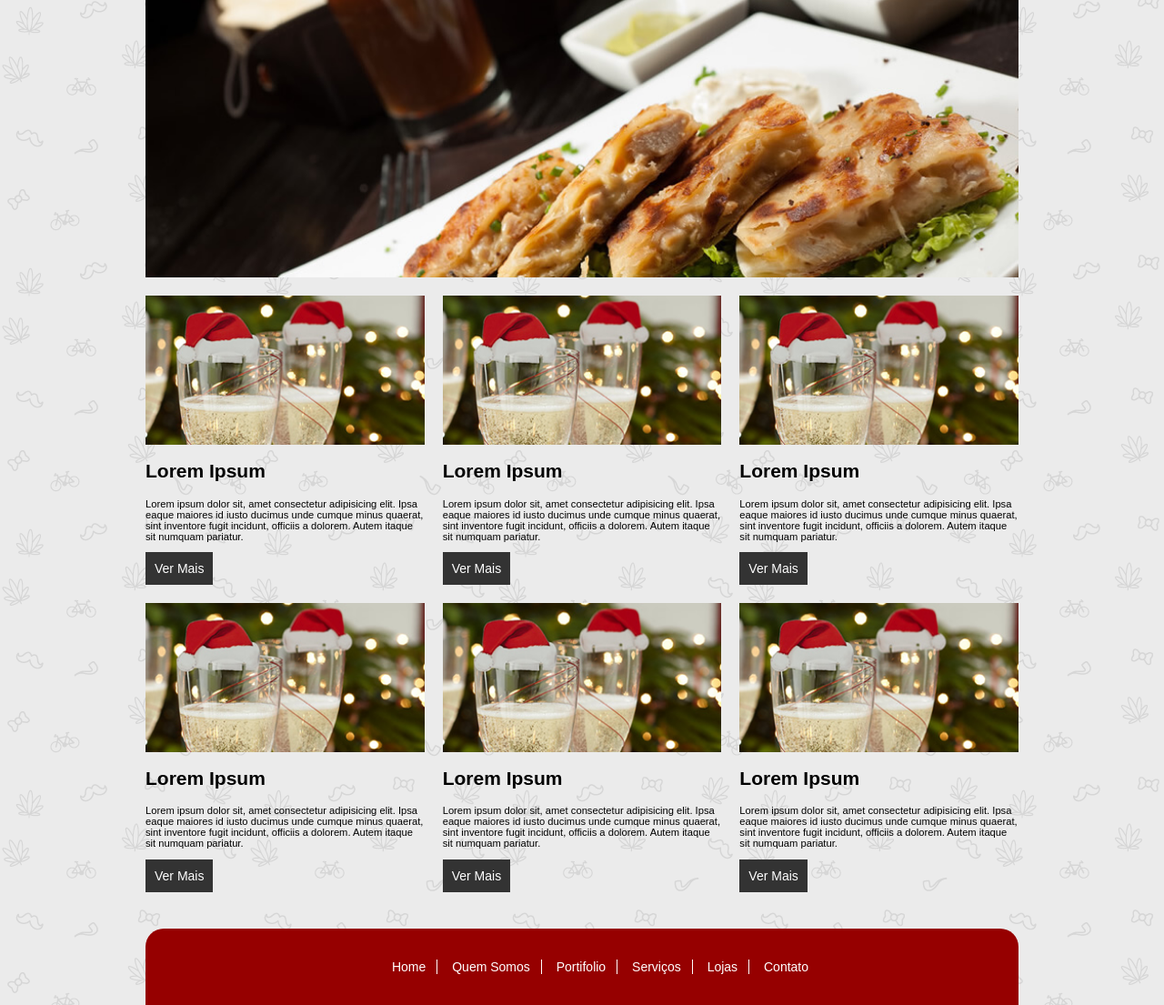
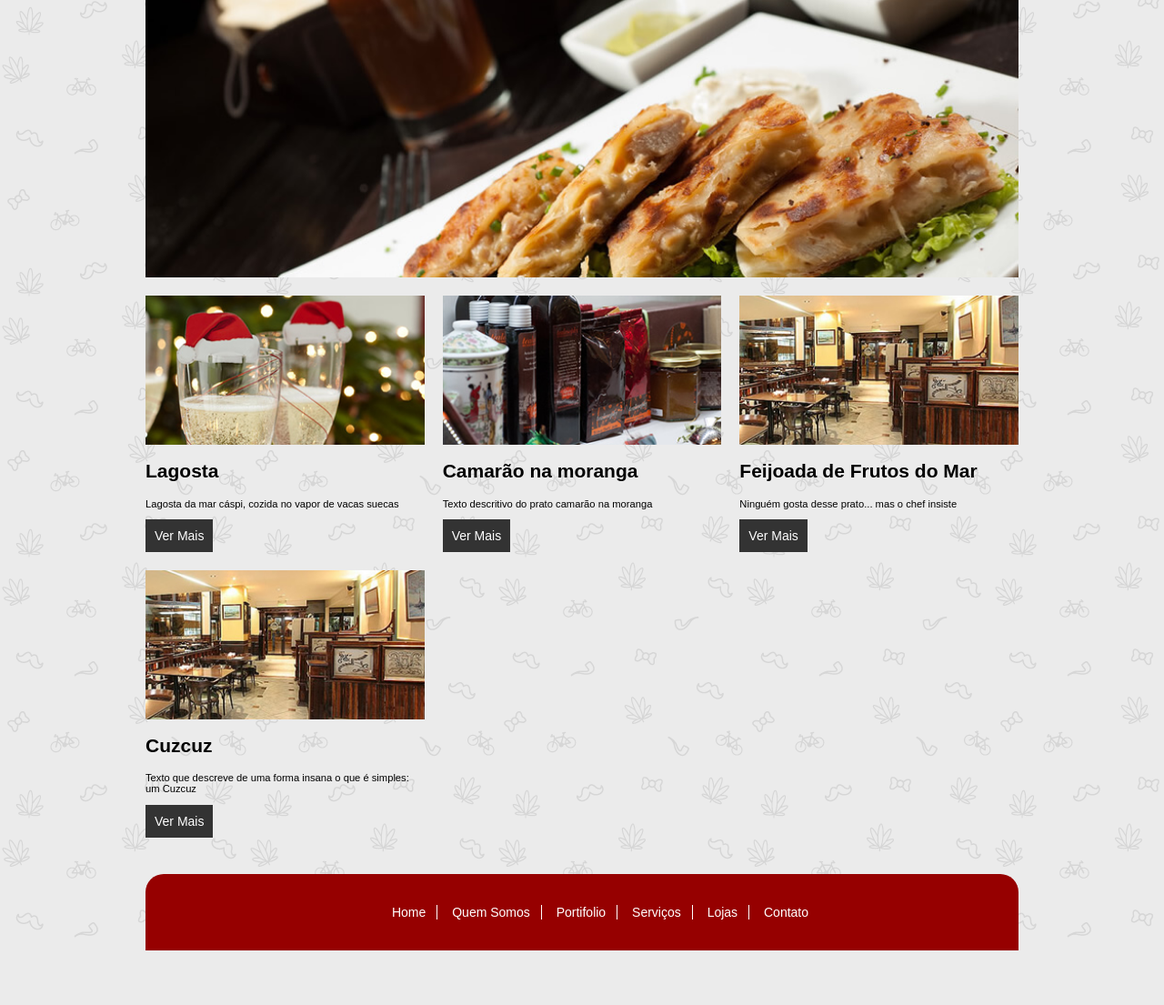
Before and after one commit to sergiomoura/kitchenning, a PHP site: page / in a window 1280 px wide. Shown: the part 245-1350 px from the top of the page at 91% size. After the commit the page ends 1290 px from the top, so only its background shows below. Run offline with PHP 8.4, Linux system fonts and the light colour scheme.

Commit message:
Carregando pratos e exibindo

```diff
--- a/index.html
+++ b/index.php
@@ -1,3 +1,16 @@
+<?php
+
+	include("pratos.php");
+
+	/*
+	echo "<pre>";
+	print_r($pratos);
+	echo "</pre>";
+	exit;
+	*/
+
+?>
+
 <!DOCTYPE html>
 <html lang="en">
 <head>
@@ -24,6 +37,15 @@
 
 	<img id="banner" src="./img/img-banner.jpg" alt="Carne Suculenta" class="container">
 	<main class="container">
+		<?php foreach($pratos as $i => $prato) { ?>
+		<div class="produto">
+			<img src="<?= $prato['img'] ?>" alt="Produto 1">
+			<h2><?= $prato['nome'] ?></h2>
+			<p><?= $prato['descricao'] ?></p>
+			<a href="prato.php?pos=<?=$i?>">Ver Mais</a>
+		</div>
+		<?php } ?>
+		<!--
 		<div class="produto">
 			<img src="./img/img-pdto-1.jpg" alt="Produto 1">
 			<h2>Lorem Ipsum</h2>
@@ -54,12 +76,7 @@
 			<p>Lorem ipsum dolor sit, amet consectetur adipisicing elit. Ipsa eaque maiores id iusto ducimus unde cumque minus quaerat, sint inventore fugit incidunt, officiis a dolorem. Autem itaque sit numquam pariatur.</p>
 			<a href="#">Ver Mais</a>
 		</div>
-		<div class="produto">
-			<img src="./img/img-pdto-1.jpg" alt="Produto 1">
-			<h2>Lorem Ipsum</h2>
-			<p>Lorem ipsum dolor sit, amet consectetur adipisicing elit. Ipsa eaque maiores id iusto ducimus unde cumque minus quaerat, sint inventore fugit incidunt, officiis a dolorem. Autem itaque sit numquam pariatur.</p>
-			<a href="#">Ver Mais</a>
-		</div>
+		-->
 	</main>
 	<footer class="container">
 		<nav>
--- /dev/null
+++ b/pratos.php
@@ -0,0 +1,30 @@
+<?php
+
+$pratos = [
+    [
+        "nome" => "Lagosta",
+        "descricao" => "Lagosta da mar cáspi, cozida no vapor de vacas suecas",
+        "img" => "img/lagosta.jpg"
+    ],
+    [
+        "nome" => "Camarão na moranga",
+        "descricao" => "Texto descritivo do prato camarão na moranga",
+        "img" => "img/camarao.jpg"
+    ],
+    [
+        "nome" => "Feijoada de Frutos do Mar",
+        "descricao" => "Ninguém gosta desse prato... mas o chef insiste",
+        "img" => "img/feijoada.jpg"
+    ],
+    [
+        "nome" => "Cuzcuz",
+        "descricao" => "Texto que descreve de uma forma insana o que é simples: um Cuzcuz",
+        "img" => "img/cuzcuz.jpg"
+    ]
+];
+/*
+echo "<pre>";
+print_r($pratos);
+echo "</pre>";
+*/
+?>
```
Also changed, not shown: img/camarao.jpg (renamed from img/img-pdto-2.jpg), img/cuzcuz.jpg (renamed from img/img-pdto-3.jpg), img/feijoada.jpg (added), img/lagosta.jpg (renamed from img/img-pdto-1.jpg).
